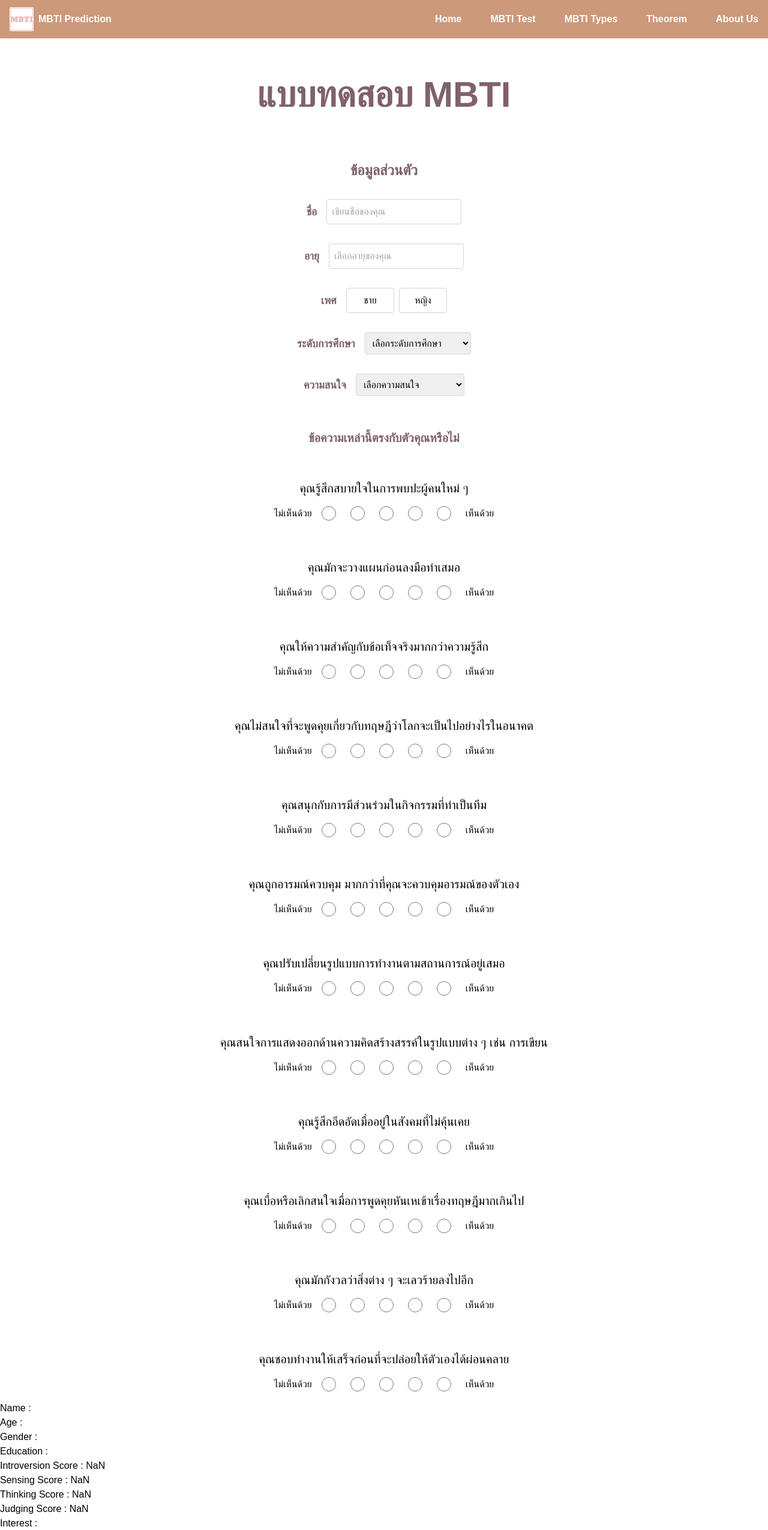
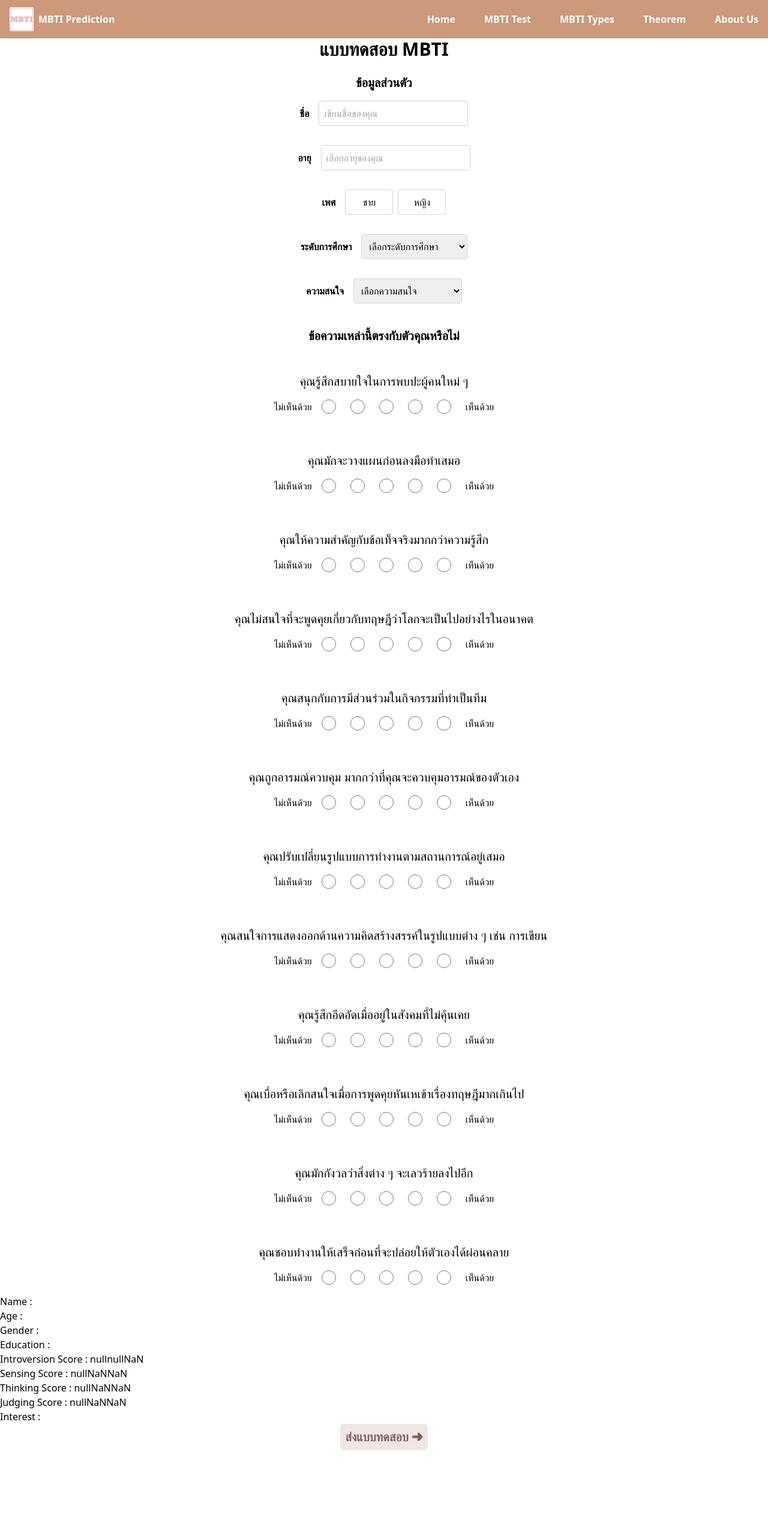
Before and after one commit to louiskub/MBTI_Prediction-Linear-Algebra-, a React (Vite) app in the folder web_app/frontend/: page /mbti-test in a window 1280 px wide. Shown: the top 2551 px of the page at 60% size. After the commit the page ends 2514 px from the top, so only its background shows below. Built offline with nearby package versions, Linux system fonts and the light colour scheme; the HTML template or start-up script is replaced by a standard one; a web font is replaced by a local one.

Commit message:
update api post

```diff
--- a/web_app/frontend/src/pages/MBTItest.tsx
+++ b/web_app/frontend/src/pages/MBTItest.tsx
@@ -1,6 +1,7 @@
 import Navbar from '../components/Navbar';
 import { Link } from 'react-router-dom';
 import { useState } from 'react';
+import axios from 'axios';
 
 function MBTItest() {
     const [name, setName] = useState('');
@@ -8,57 +9,87 @@ function MBTItest() {
     const [gender, setGender] = useState('');
     const [education, setEducation] = useState<number | ''>('');
     const [interest, setInterest] = useState('');
+    const [selectedValues, setSelectedValues] = useState(Array(12).fill("null"));
 
     const questions = [
-        "คุณรู้สึกสบายใจในการพบปะผู้คนใหม่ ๆ", //Introversion Score
-        "คุณมักจะวางแผนก่อนลงมือทำเสมอ", //Judging Score
-        "คุณให้ความสำคัญกับข้อเท็จจริงมากกว่าความรู้สึก", //Thinking Score
-        "คุณไม่สนใจที่จะพูดคุยเกี่ยวกับทฤษฎีว่าโลกจะเป็นไปอย่างไรในอนาคต", //Sensing Score
-        "คุณสนุกกับการมีส่วนร่วมในกิจกรรมที่ทำเป็นทีม", //Introversion Score
-        "คุณถูกอารมณ์ควบคุม มากกว่าที่คุณจะควบคุมอารมณ์ของตัวเอง", //Thinking Score
-        "คุณปรับเปลี่ยนรูปแบบการทำงานตามสถานการณ์อยู่เสมอ", //Judging Score
-        "คุณสนใจการแสดงออกด้านความคิดสร้างสรรค์ในรูปแบบต่าง ๆ เช่น การเขียน", //Sensing Score
-        "คุณรู้สึกอึดอัดเมื่ออยู่ในสังคมที่ไม่คุ้นเคย", //Introversion Score
-        "คุณเบื่อหรือเลิกสนใจเมื่อการพูดคุยหันเหเข้าเรื่องทฤษฎีมากเกินไป", //Thinking Score
-        "คุณมักกังวลว่าสิ่งต่าง ๆ จะเลวร้ายลงไปอีก", //Sensing Score
-        "คุณชอบทำงานให้เสร็จก่อนที่จะปล่อยให้ตัวเองได้ผ่อนคลาย" //Judging Score
+        "คุณรู้สึกสบายใจในการพบปะผู้คนใหม่ ๆ",
+        "คุณมักจะวางแผนก่อนลงมือทำเสมอ",
+        "คุณให้ความสำคัญกับข้อเท็จจริงมากกว่าความรู้สึก",
+        "คุณไม่สนใจที่จะพูดคุยเกี่ยวกับทฤษฎีว่าโลกจะเป็นไปอย่างไรในอนาคต",
+        "คุณสนุกกับการมีส่วนร่วมในกิจกรรมที่ทำเป็นทีม",
+        "คุณถูกอารมณ์ควบคุม มากกว่าที่คุณจะควบคุมอารมณ์ของตัวเอง",
+        "คุณปรับเปลี่ยนรูปแบบการทำงานตามสถานการณ์อยู่เสมอ",
+        "คุณสนใจการแสดงออกด้านความคิดสร้างสรรค์ในรูปแบบต่าง ๆ เช่น การเขียน",
+        "คุณรู้สึกอึดอัดเมื่ออยู่ในสังคมที่ไม่คุ้นเคย",
+        "คุณเบื่อหรือเลิกสนใจเมื่อการพูดคุยหันเหเข้าเรื่องทฤษฎีมากเกินไป",
+        "คุณมักกังวลว่าสิ่งต่าง ๆ จะเลวร้ายลงไปอีก",
+        "คุณชอบทำงานให้เสร็จก่อนที่จะปล่อยให้ตัวเองได้ผ่อนคลาย"
     ];
-    const questionOptions = [0, 1, 2, 3, 4]
-    const [selectedValues, setSelectedValues] = useState(Array(12).fill('null'));
+
+    const questionOptions = [0, 1, 2, 3, 4];
 
     const nameChange = (event: React.ChangeEvent<HTMLInputElement>) => {
         setName(event.target.value);
     };
+
     const ageChange = (event: React.ChangeEvent<HTMLInputElement>) => {
         const value = event.target.value;
         setAge(value === '' ? '' : Number(value));
     };
-    const educationChange = (event: React.ChangeEvent<HTMLSelectElement>)  => {
+
+    const educationChange = (event: React.ChangeEvent<HTMLSelectElement>) => {
         const value = event.target.value;
         setEducation(value === '' ? '' : Number(value));
     };
+
     const interestChange = (event: React.ChangeEvent<HTMLSelectElement>) => {
         setInterest(event.target.value);
     };
+
     const questionChange = (questionIndex: number, value: number) => {
         const newValues = [...selectedValues];
         newValues[questionIndex] = value;
         setSelectedValues(newValues);
     };
+
     const checkComplete = () => {
-        return name && age && gender && education !== '' && interest && !selectedValues.includes('null');
+        return name && age && gender && education !== '' && interest && !selectedValues.includes("null");
+    };
+
+    const handleSubmit = async () => {
+        if (!checkComplete()) {
+            alert("กรุณากรอกข้อมูลให้ครบก่อนส่งแบบทดสอบ");
+            return;
+        }
+
+        const data = {
+            "age": age,
+            "gender": gender,
+            "education": education,
+            "intro": parseFloat((selectedValues[0]) + (selectedValues[4]) + (4 - (selectedValues[8])) * 10 / 12.0),
+            "sensing": parseFloat((selectedValues[3]) + (4 - (selectedValues[7])) + (4 - (selectedValues[10])) * 10 / 12.0),
+            "thinking": parseFloat((selectedValues[2]) + (4 - (selectedValues[5])) + (4 - (selectedValues[9])) * 10 / 12.0),
+            "judging": parseFloat((selectedValues[1]) + (4 - (selectedValues[6])) + (selectedValues[11]) * 10 / 12.0),
+            "interest": interest
+        }
+
+        try {
+            console.log(data)
+            const response = await axios.post('http://127.0.0.1:8000/mbti-test', data);
+            console.log(response.data);
+        } catch (error) {
+            console.error('Error submitting data', error);
+        }
     };
 
     return (
-        <div className='font-IBM'>
-            <Navbar/>
+        <div>
+            <Navbar />
             <div className="flex flex-col justify-center items-center pt-16">
-            <h1 className='text-5xl sm:text-6xl md:text-6xl font-bold p-16 text-et-brown'>
-                แบบทดสอบ MBTI
-            </h1>
-                <h1 className="text-xl sm:text-2xl md:text-2xl font-bold p-4 text-et-brown">ข้อมูลส่วนตัว</h1>
+                <h1 className="text-3xl font-bold">แบบทดสอบ MBTI</h1>
+                <h1 className="text-xl mt-6 font-bold">ข้อมูลส่วนตัว</h1>
                 <div className="flex justify-center items-center p-4">
-                    <p className="text-base md:text-lg font-bold text-et-brown mr-4">ชื่อ</p>
+                    <p className="font-bold mr-4">ชื่อ</p>
                     <input
                         value={name}
                         onChange={nameChange}
@@ -67,17 +98,18 @@ function MBTItest() {
                     />
                 </div>
                 <div className="flex justify-center items-center p-4">
-                    <p className="text-base md:text-lg font-bold text-et-brown mr-4">อายุ</p>
+                    <p className="font-bold mr-4">อายุ</p>
                     <input
                         value={age}
                         onChange={ageChange}
                         className="border border-gray-300 p-2 rounded"
                         placeholder="เลือกอายุของคุณ"
                         type="number"
+                        min="0"
                     />
                 </div>
                 <div className="flex justify-center items-center p-4">
-                    <p className="text-base md:text-lg font-bold text-et-brown mr-4">เพศ</p>
+                    <p className="font-bold mr-4">เพศ</p>
                     <button
                         onClick={() => setGender("Male")}
                         className={`border border-gray-300 w-20 p-2 rounded mr-2 ${gender === "Male" ? 'bg-et-gray-blue text-white' : 'bg-white'}`}
@@ -92,7 +124,7 @@ function MBTItest() {
                     </button>
                 </div>
                 <div className="flex justify-center items-center p-4">
-                    <p className="text-base md:text-lg font-bold text-et-brown mr-4">ระดับการศึกษา</p>
+                    <p className="font-bold mr-4">ระดับการศึกษา</p>
                     <select
                         value={education}
                         onChange={educationChange}
@@ -107,7 +139,7 @@ function MBTItest() {
                     </select>
                 </div>
                 <div className="flex justify-center items-center p-4">
-                    <p className="text-base md:text-lg font-bold text-et-brown mr-4">ความสนใจ</p>
+                    <p className="font-bold mr-4">ความสนใจ</p>
                     <select
                         value={interest}
                         onChange={interestChange}
@@ -122,7 +154,7 @@ function MBTItest() {
                     </select>
                 </div>
             </div>
-            <h1 className="flex flex-col items-center mt-10 mb-10 text-lg md:text-xl font-bold text-et-brown">ข้อความเหล่านี้ตรงกับตัวคุณหรือไม่</h1>
+            <h1 className="flex flex-col items-center text-xl mt-6 mb-8 font-bold">ข้อความเหล่านี้ตรงกับตัวคุณหรือไม่</h1>
             <div className="flex flex-col space-y-8">
                 {questions.map((question, questionIndex) => (
                     <div key={questionIndex} className="flex flex-col items-center p-4">
@@ -150,35 +182,21 @@ function MBTItest() {
             <p>Age : {age}</p>
             <p>Gender : {gender}</p>
             <p>Education : {education}</p>
-            <p>Introversion Score : {((selectedValues[0] + selectedValues[4] + (4 - selectedValues[8])) * 10 / 12.0).toFixed(4)}</p>
-            <p>Sensing Score : {((selectedValues[3] + (4 - selectedValues[7]) + (4 - selectedValues[10])) * 10 / 12.0).toFixed(4)}</p>
-            <p>Thinking Score : {((selectedValues[2] + (4 - selectedValues[5]) + (4 - selectedValues[9])) * 10 / 12.0).toFixed(4)}</p>
-            <p>Judging Score : {((selectedValues[1] + (4 - selectedValues[6]) + selectedValues[11]) * 10 / 12.0).toFixed(4)}</p>
+            <p>Introversion Score : {((selectedValues[0]) + (selectedValues[4]) + (4 - (selectedValues[8])) * 10 / 12.0)}</p>
+            <p>Sensing Score : {((selectedValues[3]) + (4 - (selectedValues[7])) + (4 - (selectedValues[10])) * 10 / 12.0)}</p>
+            <p>Thinking Score : {((selectedValues[2]) + (4 - (selectedValues[5])) + (4 - (selectedValues[9])) * 10 / 12.0)}</p>
+            <p>Judging Score : {((selectedValues[1]) + (4 - (selectedValues[6])) + (selectedValues[11]) * 10 / 12.0)}</p>
             <p>Interest : {interest}</p>
-            {checkComplete() ? (
-                <div className="flex justify-center mb-24">
-                    <Link to="/" className="flex justify-center items-center rounded-md text-xl font-bold p-2 text-et-brown bg-et-pale-pink text-center
-                        transition-transform transform hover:scale-105
-                        hover:text-et-dark-green hover:bg-et-sage-green hover:cursor-pointer shadow-sm">
-                        ส่งแบบทดสอบ ➜
-                    </Link>
-                </div>
-            ) : (
             <div className="flex justify-center mb-24">
                 <button
-                        onClick={() => {
-                            if (!checkComplete()) {
-                                alert("กรุณากรอกข้อมูลให้ครบก่อนส่งแบบทดสอบ");
-                            }
-                        }}
+                    onClick={handleSubmit}
                     className="rounded-md text-xl font-bold p-2 text-et-brown bg-et-pale-pink text-center hover:text-et-dark-green hover:bg-et-sage-green hover:cursor-pointer"
                 >
                     ส่งแบบทดสอบ ➜
                 </button>
             </div>
-            )}
         </div>
-    )
+    );
 }
 
 export default MBTItest;
```
Also changed, not shown: 1 other file (tests, documents, lock files or other folders). Lines whose indentation alone changed are shown as unchanged.
